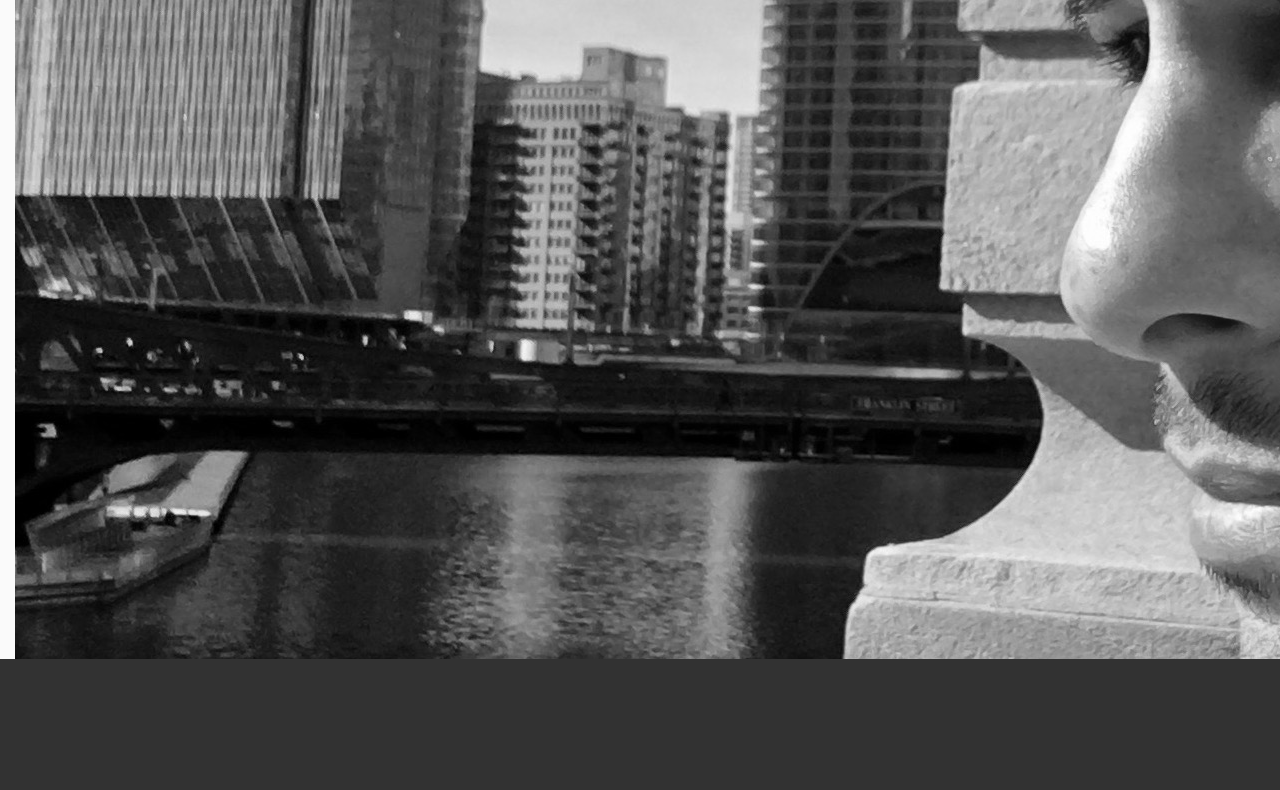
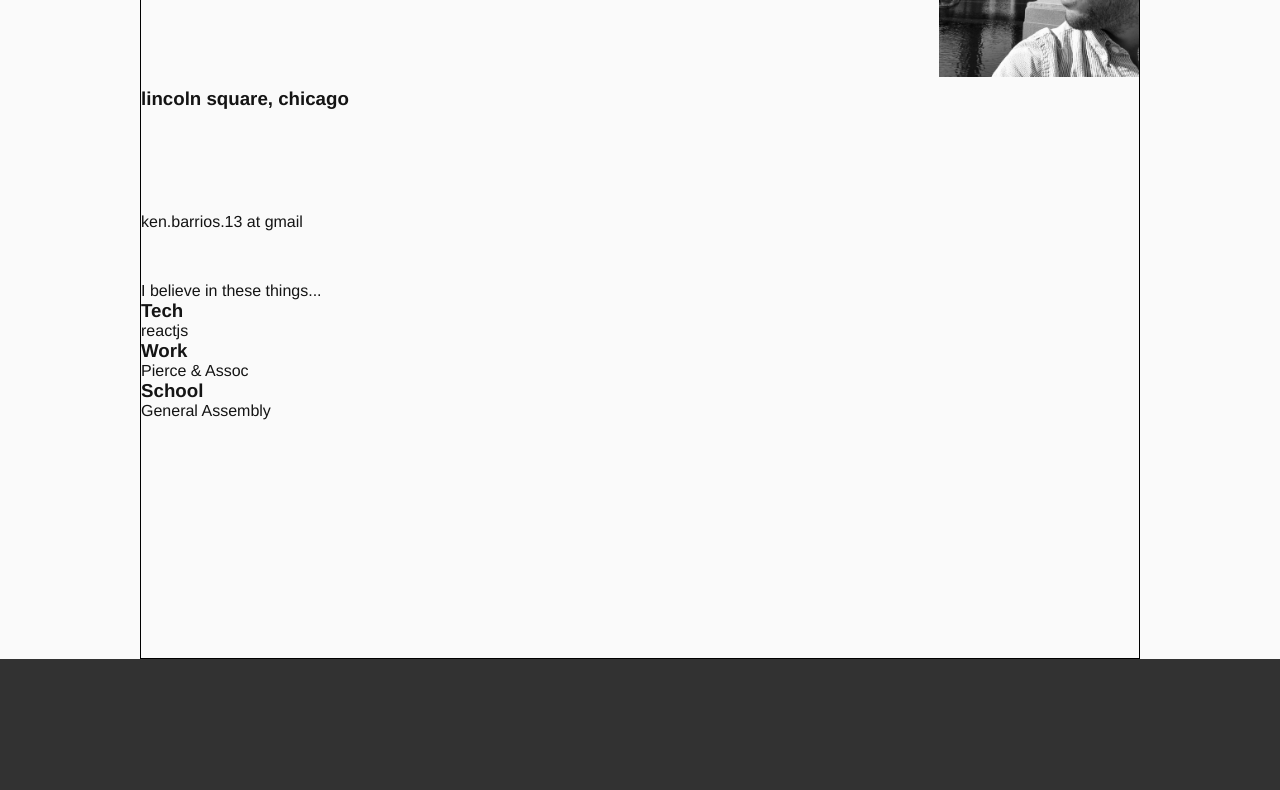
Before and after one commit to kenbarrios/portfolio-react, a React app: page /about in a window 1280 px wide. Shown: the part 2541-3331 px from the top of the page. Built offline with nearby package versions, Linux system fonts and the light colour scheme.

Commit message:
begins working out styling for resume header

```diff
--- a/app/components/about/Resume.js
+++ b/app/components/about/Resume.js
@@ -1,22 +1,15 @@
 import React from 'react';
 import PropTypes from 'prop-types';
-import VerticalText from '../global/VerticalText';
+import ResumeHeader from './resume-content/ResumeHeader';
+import resume from '../../utilities/resume';
 
 class Resume extends React.Component {
 	render() {
 		return(
 			<section className='base-section'>
 				<div className='resume-wrapper'>
-					<div className='resume-header'>
-						<div className='resume-header-contact'>
-							<h2>ken barrios</h2>
-							<h3>lincoln square, chicago</h3>
-							<p>ken.barrios.13 at gmail</p>
-						</div>
-						<div className='resume-header-avatar'>
-							<img className='avatar' src={require('../../images/bymerchmart.jpg')} />
-						</div>
-					</div>
+					<ResumeHeader />
+
 					<div className='resume-body'>
 						<div className='resume-blurb'>
 							<article>
--- a/app/components/about/about.scss
+++ b/app/components/about/about.scss
@@ -63,3 +63,14 @@
 		}
 	}
 }
+
+.resume-wrapper {
+	width: 80%;
+	height: 100%;
+	border: 1px solid black;
+	display: block;
+	margin: 0 auto;
+	overflow: hidden;
+}
+
+@import './resume-content/resume-content';
--- /dev/null
+++ b/app/components/about/resume-content/ResumeHeader.js
@@ -0,0 +1,18 @@
+import React from 'react';
+
+function ResumeHeader() {
+	return(
+		<div className='resume-header'>
+			<div className='resume-header-contact'>
+				<h2>ken barrios</h2>
+				<h3>lincoln square, chicago</h3>
+				<p>ken.barrios.13 at gmail</p>
+			</div>
+			<div className='resume-header-avatar'>
+				<img className='avatar' src={require('../../../images/ken.jpg')} />
+			</div>
+		</div>
+	)
+}
+
+module.exports = ResumeHeader;
--- /dev/null
+++ b/app/components/about/resume-content/resume-content.scss
@@ -0,0 +1,23 @@
+.resume-header {
+	height: 33vw;
+	display: flex;
+	flex-direction: row;
+	flex-wrap: nowrap;
+	justify-content: space-between;
+	align-content: flex-start;
+
+	.resume-header-contact {
+		display: flex;
+		flex-direction: column;
+		flex-wrap: nowrap;
+		justify-content: space-around;
+
+		h2 {
+			font-size: 5vw;
+		}
+	}
+
+	.avatar {
+		width: 200px;
+	}
+}
--- a/app/components/projects/projects.scss
+++ b/app/components/projects/projects.scss
@@ -87,3 +87,5 @@
 		}
 	}
 }
+
+@import './gallery-item-modal/gallery-item-modal';
--- a/app/index.scss
+++ b/app/index.scss
@@ -106,4 +106,3 @@ ul {
 @import './components/landing/landing';
 @import './components/about/about';
 @import './components/projects/projects';
-@import './components/projects/gallery-item-modal/gallery-item-modal';
--- a/app/utilities/projects.js
+++ b/app/utilities/projects.js
@@ -50,7 +50,7 @@ const projectList = [
 ];
 
 module.exports = {
-	getList: function() {
+	getList: ()  => {
 		return projectList;
 	}
 }
--- /dev/null
+++ b/app/utilities/resume.js
@@ -0,0 +1,52 @@
+const resume = {
+	contact: {
+		name: 'ken barrios',
+		location: 'lincoln square, chicago',
+		email: 'keniswaiting at gmail'
+	},
+	blurb: 'I want to make things, destroy things, then make more things',
+	tech: ['html', 'css', 'sass', 'javascript', 'typescript', 'jquery','angularjs', 'react'],
+	work: [
+		{
+			name: 'learnmetrics',
+			period: 'sept 2015 - jan 2017',
+			focus: 'front-end developer',
+			duties: 'used typescript and angularjs 1.x to build out models, routes, and components the latest version of the company app'
+		},
+		{
+			name: 'pierce & assoc',
+			period: 'april 2013 - may 2014',
+			focus: 'senior accounts receivable specialist',
+			duties: 'tracked monthly income, generated monthly income reports, primary point person for communication with clients'
+		},
+		{
+			name: 'CCCSSF',
+			period: 'april 2011 - sept 2012',
+			focus: 'housing counselor',
+			duties: 'provided hour-long, over-the-phone counseling for debtors facing foreclosure, provided financial analysis and reviews of options'
+		}
+	],
+	school: [
+		{
+			name: 'general assembly',
+			period: 'april 2015 - june 2015',
+			focus: 'full stack web development',
+		},
+		{
+			name: 'general assembly - online',
+			period: 'oct 2014 - dec 2014',
+			focus: 'web design'
+		},
+		{
+			name: 'northeastern illinois univ',
+			period: 'sept 2002 - may 2009',
+			focus: 'history & political science'
+		}
+	]
+}
+
+module.exports = {
+	getResume: () => {
+		return resume;
+	}
+}
```
Also changed, not shown: app/images/ken.jpg (renamed from app/images/bymerchmart.jpg).
